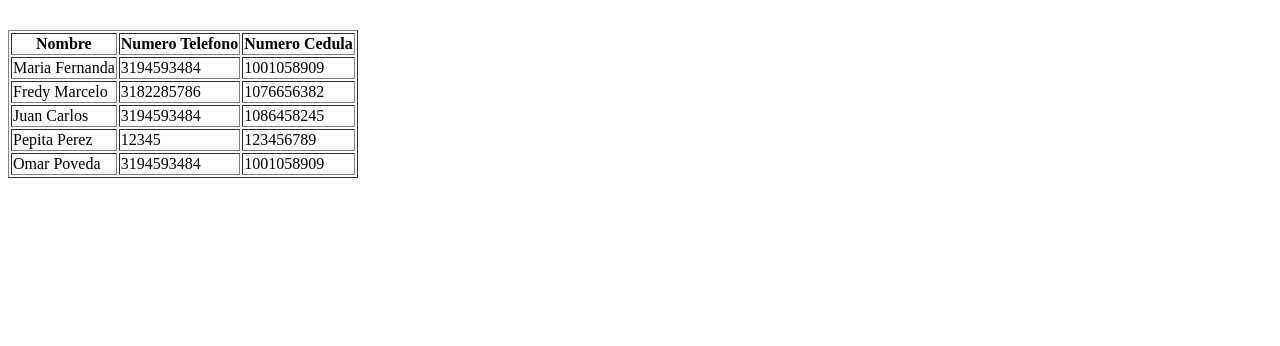
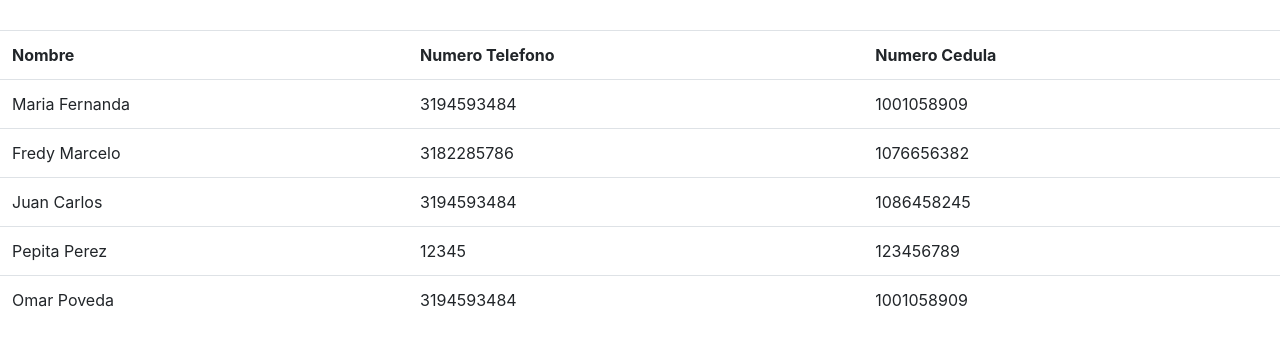
Before and after one commit to fomarcelo2/ejemplo, a plain HTML site: page index.html in a window 1280 px wide. Drawn offline with nearby package versions, Linux system fonts and the light colour scheme.

Commit message:
Cuarta version, agregamos Bootstrap

```diff
--- a/index.html
+++ b/index.html
@@ -4,12 +4,13 @@
     <meta charset="UTF-8">
     <meta name="viewport" content="width=device-width, initial-scale=1.0">
     <meta http-equiv="X-UA-Compatible" content="ie=edge">
+    <link rel="stylesheet" href="https://stackpath.bootstrapcdn.com/bootstrap/4.1.3/css/bootstrap.min.css" integrity="sha384-MCw98/SFnGE8fJT3GXwEOngsV7Zt27NXFoaoApmYm81iuXoPkFOJwJ8ERdknLPMO" crossorigin="anonymous">
     <title>Prueba GitHub</title>
 </head>
 <body>
     <marquee>Nuestra primera Prueba</marquee>
 
-    <table border="1">
+    <table  class="table table-hover">
         <th>
             Nombre
         </th>
```
